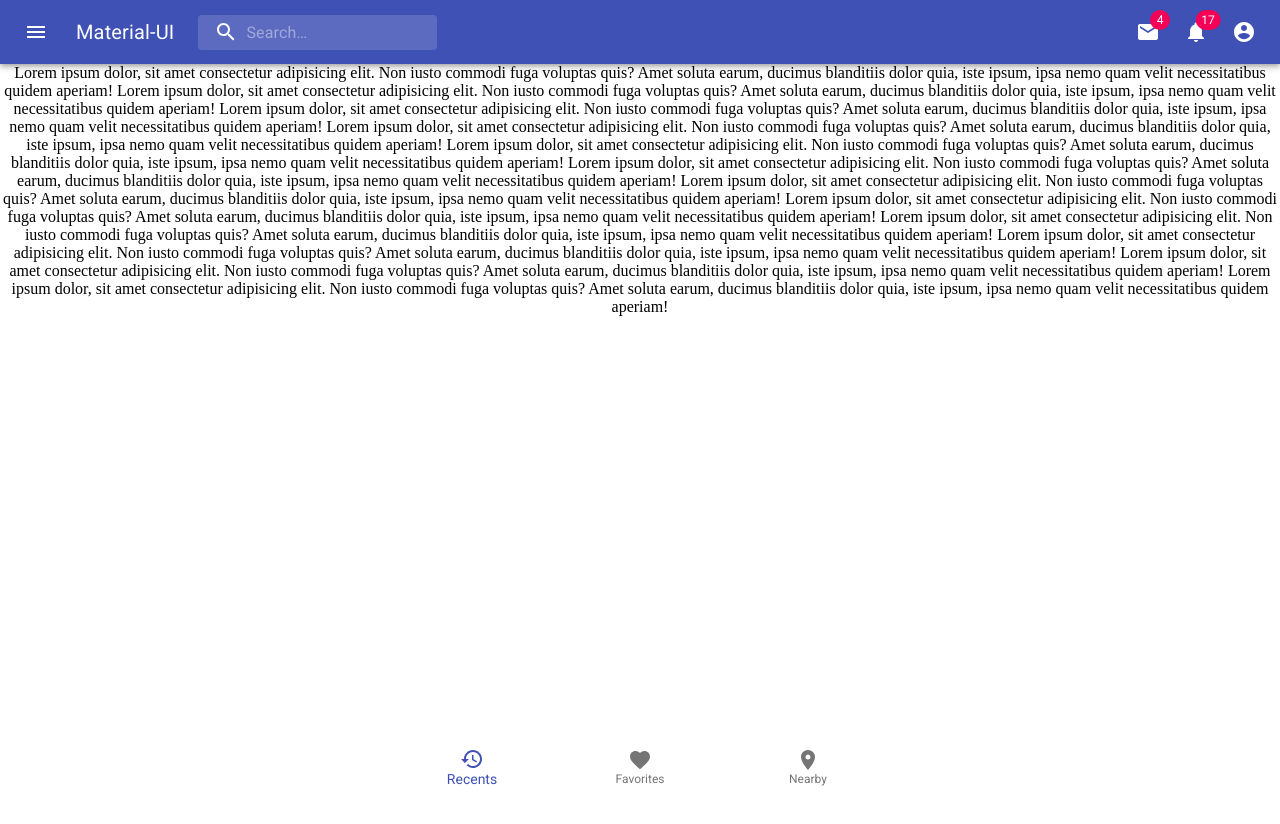
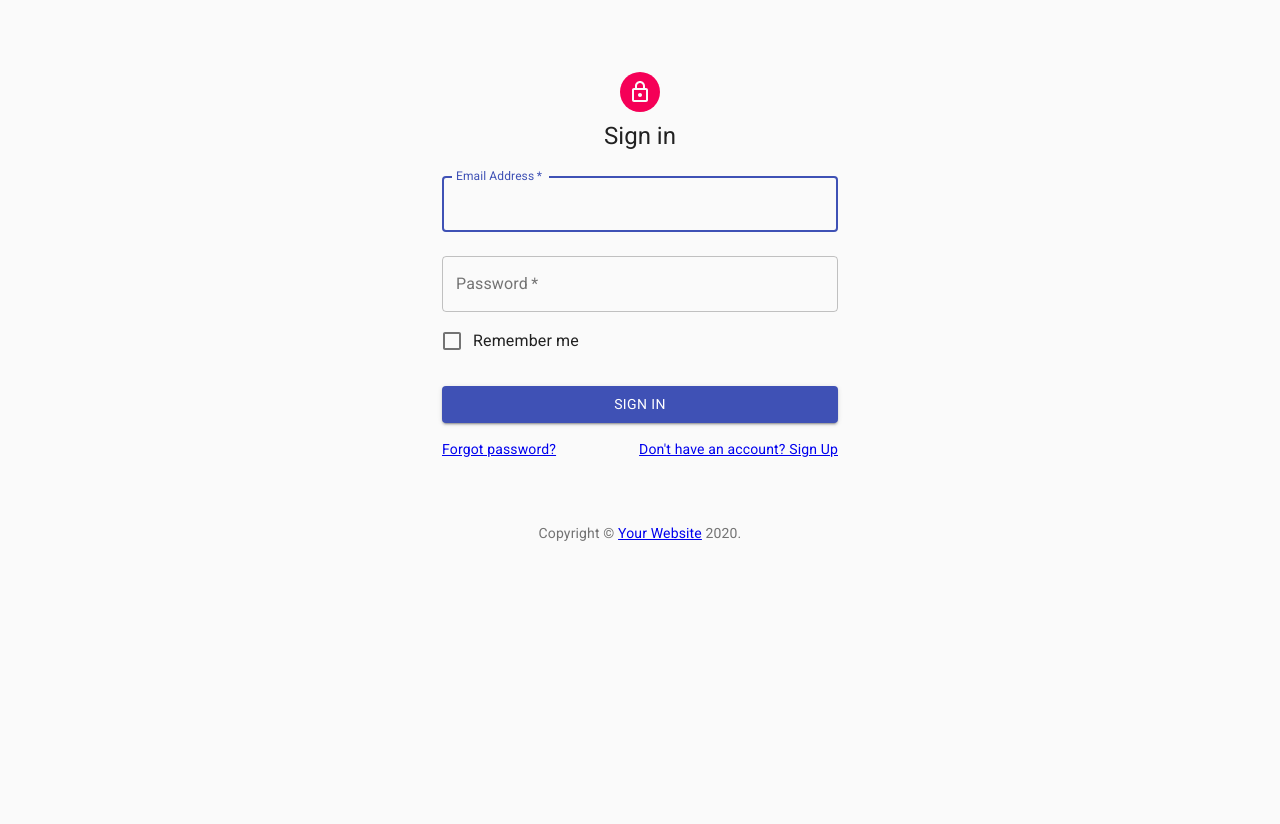
Before and after one commit to Chamaleaon/forum, a React (Create React App) app in the folder ws/forum-app/: page /signin in a window 1280 px wide. Shown: the top 824 px of the page. Before the commit the page ends 800 px from the top, so only its background shows below. Built offline with nearby package versions, Linux system fonts and the light colour scheme.

Commit message:
'ws-主页登录注册路由跳转完成'

```diff
--- a/ws/forum-app/config-overrides.js
+++ b/ws/forum-app/config-overrides.js
@@ -3,7 +3,6 @@ module.exports = override(
   addLessLoader({
     lessOptions: {
       javascriptEnabled: true,
-      modifyVars: { "@primary-color": "#8B81F5" },
     },
   })
 );
--- a/ws/forum-app/package.json
+++ b/ws/forum-app/package.json
@@ -15,6 +15,7 @@
     "react": "^16.13.1",
     "react-app-rewired": "^2.1.6",
     "react-dom": "^16.13.1",
+    "react-router-dom": "^5.2.0",
     "react-scripts": "3.4.3"
   },
   "scripts": {
--- a/ws/forum-app/src/App.jsx
+++ b/ws/forum-app/src/App.jsx
@@ -1,4 +1,8 @@
 import React from "react";
+
+
+//router
+import {BrowserRouter as Router, Route, Link} from 'react-router-dom'
 
 //重置样式表
 import './assets/index.less'
@@ -7,13 +11,16 @@ import './assets/index.less'
 import "fontsource-roboto";
 
 import Layout from "./Layout";
-import LoginAndRegister from './pages/LoginAndRegister'
+import SignIn from './pages/LoginAndRegister/SignIn'
+import SignUp from './pages/LoginAndRegister/SignUp'
 
 export default function App() {
   return (
-    <>
-      <Layout />
-      {/* <LoginAndRegister/> */}
-    </>
+    <Router>
+      <Route path="/" component={Layout} exact/>
+      <Route path="/layout" component={Layout} />
+      <Route path="/signin" component={SignIn} />
+      <Route path="/signup" component={SignUp} />
+    </Router>
   );
 }
--- a/ws/forum-app/src/Layout/Footer/index.jsx
+++ b/ws/forum-app/src/Layout/Footer/index.jsx
@@ -1,9 +1,11 @@
 import React from 'react';
+
+import {withRouter} from 'react-router-dom'
+
 import { makeStyles } from '@material-ui/core/styles';
 import BottomNavigation from '@material-ui/core/BottomNavigation';
 import BottomNavigationAction from '@material-ui/core/BottomNavigationAction';
 import RestoreIcon from '@material-ui/icons/Restore';
-import FavoriteIcon from '@material-ui/icons/Favorite';
 import LocationOnIcon from '@material-ui/icons/LocationOn';
 
 const useStyles = makeStyles({
@@ -15,22 +17,34 @@ const useStyles = makeStyles({
   },
 });
 
-export default function SimpleBottomNavigation() {
+
+
+function SimpleBottomNavigation(props) {
   const classes = useStyles();
   const [value, setValue] = React.useState(0);
+
+  const handleTabChange = (event, newValue) => {
+    setValue(newValue);
+    switch (newValue){
+      case 0:
+        props.history.push('/layout/news')
+        break
+      case 1:
+        props.history.push('/layout/mine')
+    }
+  }
 
   return (
     <BottomNavigation
       value={value}
-      onChange={(event, newValue) => {
-        setValue(newValue);
-      }}
+      onChange={handleTabChange}
       showLabels
       className={classes.root}
     >
-      <BottomNavigationAction label="Recents" icon={<RestoreIcon />} />
-      <BottomNavigationAction label="Favorites" icon={<FavoriteIcon />} />
-      <BottomNavigationAction label="Nearby" icon={<LocationOnIcon />} />
+      <BottomNavigationAction label="News" icon={<RestoreIcon />} />
+      <BottomNavigationAction label="Mine" icon={<LocationOnIcon />} />
     </BottomNavigation>
   );
 }
+
+export default withRouter(SimpleBottomNavigation)
--- a/ws/forum-app/src/Layout/Main/index.jsx
+++ b/ws/forum-app/src/Layout/Main/index.jsx
@@ -1,5 +1,8 @@
 import React,{Component} from 'react'
 
+import {Route} from 'react-router-dom'
+import News from '../../pages/News'
+import Mine from '../../pages/Mine'
 
 import './index.less'
 
@@ -7,18 +10,9 @@ export default class Main extends Component{
   render(){
     return (
       <div className="wrapper">
-        Lorem ipsum dolor, sit amet consectetur adipisicing elit. Non iusto commodi fuga voluptas quis? Amet soluta earum, ducimus blanditiis dolor quia, iste ipsum, ipsa nemo quam velit necessitatibus quidem aperiam!
-        Lorem ipsum dolor, sit amet consectetur adipisicing elit. Non iusto commodi fuga voluptas quis? Amet soluta earum, ducimus blanditiis dolor quia, iste ipsum, ipsa nemo quam velit necessitatibus quidem aperiam!
-        Lorem ipsum dolor, sit amet consectetur adipisicing elit. Non iusto commodi fuga voluptas quis? Amet soluta earum, ducimus blanditiis dolor quia, iste ipsum, ipsa nemo quam velit necessitatibus quidem aperiam!
-        Lorem ipsum dolor, sit amet consectetur adipisicing elit. Non iusto commodi fuga voluptas quis? Amet soluta earum, ducimus blanditiis dolor quia, iste ipsum, ipsa nemo quam velit necessitatibus quidem aperiam!
-        Lorem ipsum dolor, sit amet consectetur adipisicing elit. Non iusto commodi fuga voluptas quis? Amet soluta earum, ducimus blanditiis dolor quia, iste ipsum, ipsa nemo quam velit necessitatibus quidem aperiam!
-        Lorem ipsum dolor, sit amet consectetur adipisicing elit. Non iusto commodi fuga voluptas quis? Amet soluta earum, ducimus blanditiis dolor quia, iste ipsum, ipsa nemo quam velit necessitatibus quidem aperiam!
-        Lorem ipsum dolor, sit amet consectetur adipisicing elit. Non iusto commodi fuga voluptas quis? Amet soluta earum, ducimus blanditiis dolor quia, iste ipsum, ipsa nemo quam velit necessitatibus quidem aperiam!
-        Lorem ipsum dolor, sit amet consectetur adipisicing elit. Non iusto commodi fuga voluptas quis? Amet soluta earum, ducimus blanditiis dolor quia, iste ipsum, ipsa nemo quam velit necessitatibus quidem aperiam!
-        Lorem ipsum dolor, sit amet consectetur adipisicing elit. Non iusto commodi fuga voluptas quis? Amet soluta earum, ducimus blanditiis dolor quia, iste ipsum, ipsa nemo quam velit necessitatibus quidem aperiam!
-        Lorem ipsum dolor, sit amet consectetur adipisicing elit. Non iusto commodi fuga voluptas quis? Amet soluta earum, ducimus blanditiis dolor quia, iste ipsum, ipsa nemo quam velit necessitatibus quidem aperiam!
-        Lorem ipsum dolor, sit amet consectetur adipisicing elit. Non iusto commodi fuga voluptas quis? Amet soluta earum, ducimus blanditiis dolor quia, iste ipsum, ipsa nemo quam velit necessitatibus quidem aperiam!
-        Lorem ipsum dolor, sit amet consectetur adipisicing elit. Non iusto commodi fuga voluptas quis? Amet soluta earum, ducimus blanditiis dolor quia, iste ipsum, ipsa nemo quam velit necessitatibus quidem aperiam!
+        <Route path="/" component={News} exact />
+        <Route path="/layout/news" component={News} />
+        <Route path="/layout/mine" component={Mine} />
       </div>
     )
   }
--- a/ws/forum-app/src/index.js
+++ b/ws/forum-app/src/index.js
@@ -1,5 +1,10 @@
 import React from "react";
 import ReactDOM from "react-dom";
+
 import App from "./App";
 
+
+
+
+
 ReactDOM.render(<App />, document.getElementById("app"));
--- a/ws/forum-app/src/pages/LoginAndRegister/SignIn/index.jsx
+++ b/ws/forum-app/src/pages/LoginAndRegister/SignIn/index.jsx
@@ -5,7 +5,7 @@ import CssBaseline from '@material-ui/core/CssBaseline';
 import TextField from '@material-ui/core/TextField';
 import FormControlLabel from '@material-ui/core/FormControlLabel';
 import Checkbox from '@material-ui/core/Checkbox';
-import Link from '@material-ui/core/Link';
+// import Link from '@material-ui/core/Link';
 import Grid from '@material-ui/core/Grid';
 import Box from '@material-ui/core/Box';
 import LockOutlinedIcon from '@material-ui/icons/LockOutlined';
@@ -13,11 +13,13 @@ import Typography from '@material-ui/core/Typography';
 import { makeStyles } from '@material-ui/core/styles';
 import Container from '@material-ui/core/Container';
 
+import {Link} from 'react-router-dom'
+
 function Copyright() {
   return (
     <Typography variant="body2" color="textSecondary" align="center">
       {'Copyright © '}
-      <Link color="inherit" href="https://material-ui.com/">
+      <Link color="inherit" href="https://material-ui.com/" to="/" >
         Your Website
       </Link>{' '}
       {new Date().getFullYear()}
@@ -97,12 +99,12 @@ export default function SignIn() {
           </Button>
           <Grid container>
             <Grid item xs>
-              <Link href="#" variant="body2">
+              <Link href="#" variant="body2" to="/">
                 Forgot password?
               </Link>
             </Grid>
             <Grid item>
-              <Link href="#" variant="body2">
+              <Link to="/signup" variant="body2">
                 {"Don't have an account? Sign Up"}
               </Link>
             </Grid>
--- a/ws/forum-app/src/pages/LoginAndRegister/SignUp/index.jsx
+++ b/ws/forum-app/src/pages/LoginAndRegister/SignUp/index.jsx
@@ -5,7 +5,7 @@ import CssBaseline from "@material-ui/core/CssBaseline";
 import TextField from "@material-ui/core/TextField";
 import FormControlLabel from "@material-ui/core/FormControlLabel";
 import Checkbox from "@material-ui/core/Checkbox";
-import Link from "@material-ui/core/Link";
+// import Link from "@material-ui/core/Link";
 import Grid from "@material-ui/core/Grid";
 import Box from "@material-ui/core/Box";
 import LockOutlinedIcon from "@material-ui/icons/LockOutlined";
@@ -13,11 +13,13 @@ import Typography from "@material-ui/core/Typography";
 import { makeStyles } from "@material-ui/core/styles";
 import Container from "@material-ui/core/Container";
 
+import {Link} from 'react-router-dom'
+
 function Copyright() {
   return (
     <Typography variant="body2" color="textSecondary" align="center">
       {"Copyright © "}
-      <Link color="inherit" href="https://material-ui.com/">
+      <Link color="inherit" href="https://material-ui.com/" to="/">
         Your Website
       </Link>{" "}
       {new Date().getFullYear()}
@@ -125,7 +127,7 @@ export default function SignUp() {
           </Button>
           <Grid container justify="flex-end">
             <Grid item>
-              <Link href="#" variant="body2">
+              <Link to="/signin" variant="body2">
                 Already have an account? Sign in
               </Link>
             </Grid>
--- /dev/null
+++ b/ws/forum-app/src/pages/Mine/index.jsx
@@ -0,0 +1,14 @@
+import React, { Component } from 'react'
+
+import {Link} from 'react-router-dom'
+
+export default class Mine extends Component {
+  render() {
+    return (
+      <div>
+        Mine
+        <Link to="/signin">去登陆</Link>
+      </div>
+    )
+  }
+}
--- /dev/null
+++ b/ws/forum-app/src/pages/News/index.jsx
@@ -0,0 +1,11 @@
+import React, { Component } from 'react'
+
+export default class News extends Component {
+  render() {
+    return (
+      <div>
+        news
+      </div>
+    )
+  }
+}
```
Also changed, not shown: ws/forum-app/src/pages/LoginAndRegister/index.jsx (deleted, +0 -16 lines), ws/forum-app/src/pages/home/index.jsx (deleted), 1 other file (tests, documents, lock files or other folders).
